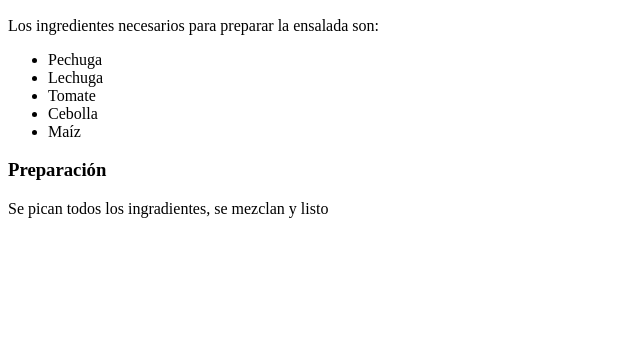
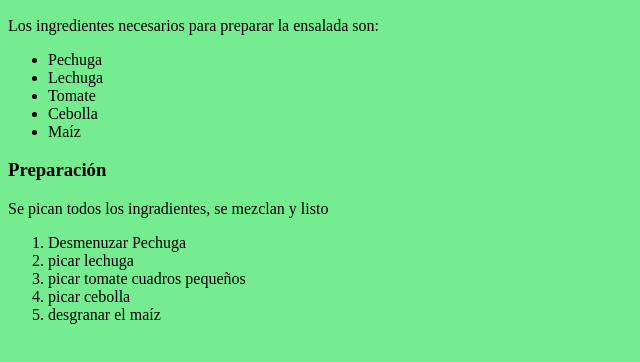
Before and after one commit to carlosb105/aspirantes-mir-html-y-css, a plain HTML site: page ejercicio1-html-y-css/index.html in a window 1280 px wide. Shown: the part 434-796 px from the top of the page, without its empty margins (0-640 px from the left). Drawn offline with Linux system fonts and the light colour scheme.

Commit message:
bonus del ejercicio

```diff
--- a/ejercicio1-html-y-css/estilos.css
+++ b/ejercicio1-html-y-css/estilos.css
@@ -1,3 +1,6 @@
 h1{
     color: #0909b6;
 }
+body{
+    background-color: rgb(117, 236, 143);
+}
--- a/ejercicio1-html-y-css/index.html
+++ b/ejercicio1-html-y-css/index.html
@@ -18,5 +18,12 @@
         </ul>
     <h3>Preparación</h3>
         <p>Se pican todos los ingradientes, se mezclan y listo</p>
+        <ol>
+            <li>Desmenuzar Pechuga</li>
+            <li>picar lechuga</li>
+            <li>picar tomate cuadros pequeños</li>
+            <li>picar cebolla</li>
+            <li>desgranar el maíz</li>
+        </ol>
 </body>
 </html>
```
